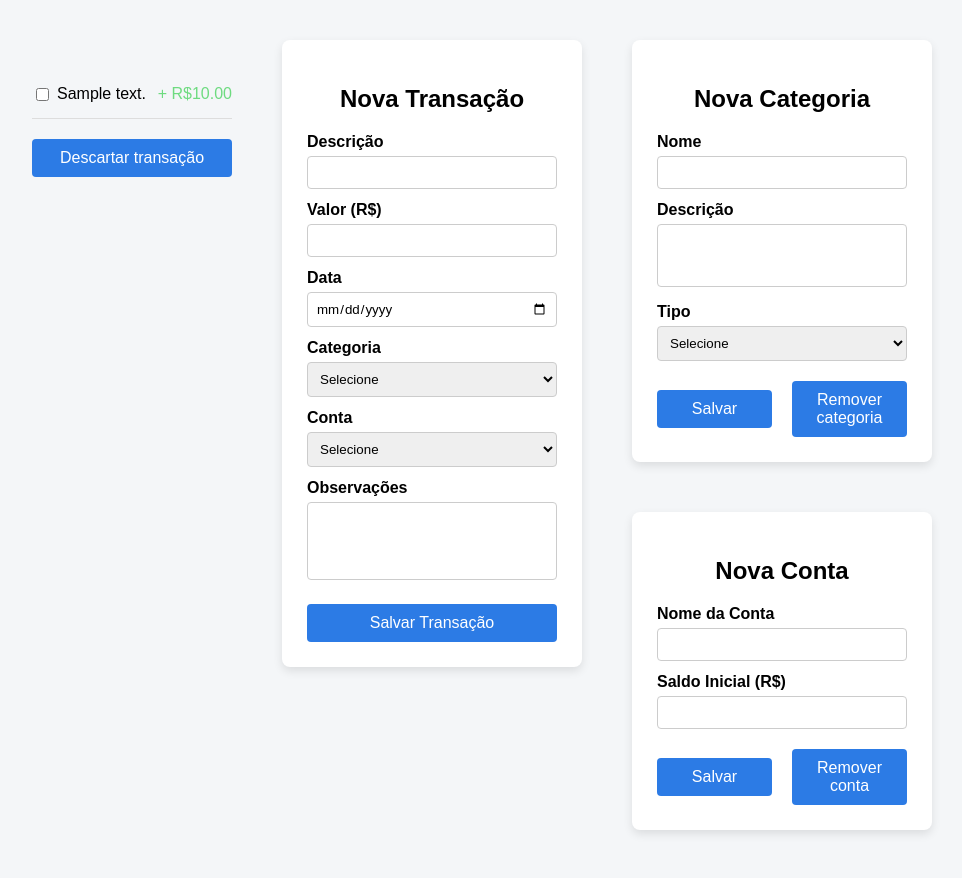
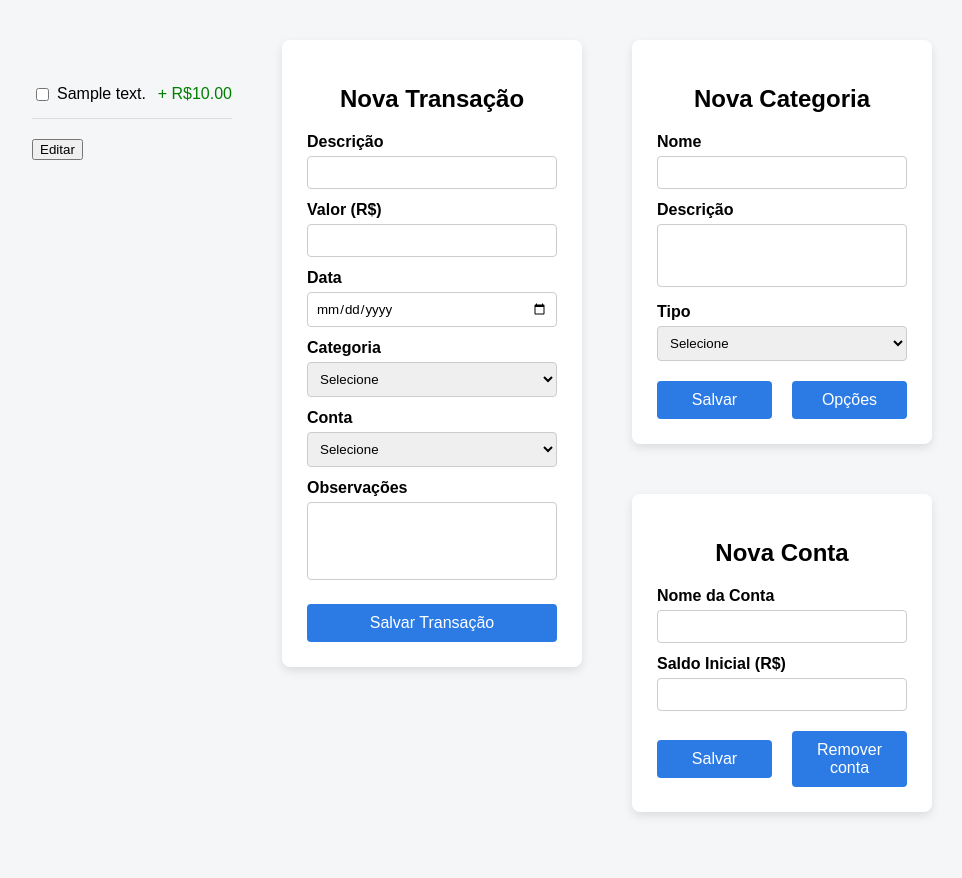
Before and after one commit to Erick22Ribeiro/Controle-financas, a Django app: page / in a window 1280 px wide. Shown: the part 59-937 px from the top of the page, without its empty margins (33-995 px from the left). After the commit the page ends 875 px from the top, so only its background shows below. Run offline with Django 5.2, Linux system fonts and the light colour scheme; tables that the repository leaves empty hold one stand-in row (values such as "Sample post").

Commit message:
Editar categorias

```diff
--- a/core/static/core/css/home.css
+++ b/core/static/core/css/home.css
@@ -78,7 +78,7 @@ section.forms-section{
     margin-top: 20px;
 
 }
-.btns button{
+.form-container button{
     width: 100%;
     padding: 10px;
     background-color: #2c7be5;
--- a/core/static/core/js/home.js
+++ b/core/static/core/js/home.js
@@ -1,6 +1,32 @@
-function abrirModal() {
+function abrirModalOpcs() {
+    document.querySelector('.caixa-opcoes').style.display = 'block';
+}
+
+function fecharOpcs(){
+    document.querySelector('.caixa-opcoes').style.display = 'none';
+}
+
+function abrirModalExcluir() {
+    document.querySelector('.caixa-opcoes').style.display = 'none';
     document.querySelector('.caixa-excluir').style.display = 'block';
+
 }
+function fecharExcluir(){
+    document.querySelector('.caixa-excluir').style.display = 'none';
+    document.querySelector('.caixa-opcoes').style.display = 'block';
+}
+
+function abrirModalEditar() {
+    document.querySelector('.caixa-opcoes').style.display = 'none';
+    document.querySelector('.caixa-editar').style.display = 'block';
+}
+
+function fecharEdit(){
+    document.querySelector('.caixa-editar').style.display = 'none';
+    document.querySelector('.caixa-opcoes').style.display = 'block';
+}
+
+
 
 function fecharModal() {
     document.querySelector('.caixa-excluir').style.display = 'none';
@@ -13,3 +39,21 @@ function abrirModalConta() {
 function fecharModalConta() {
     document.querySelector('.caixa-excluir-conta').style.display = 'none';
 }
+
+
+
+function editarCategoria(id) {
+    const container = document.getElementById(`cat-${id}`);
+
+    console.log('foi')
+
+    container.querySelector('.view-mode').style.display = 'none';
+    container.querySelector('.edit-mode').style.display = 'flex';
+}
+
+function cancelarEdicao(id) {
+    const container = document.getElementById(`cat-${id}`);
+
+    container.querySelector('.edit-mode').style.display = 'none';
+    container.querySelector('.view-mode').style.display = 'flex';
+}
--- a/core/templates/core/home.html
+++ b/core/templates/core/home.html
@@ -6,6 +6,9 @@
     <meta charset="UTF-8">
     <meta name="viewport" content="width=device-width, initial-scale=1.0">
     <link rel="stylesheet" href="{% static 'core/css/home.css'%}">
+
+    <link rel="stylesheet" href="https://cdn.jsdelivr.net/npm/bootstrap-icons@1.13.1/font/bootstrap-icons.min.css">
+
     <title>Document</title>
 </head>
 
@@ -35,22 +38,24 @@
 
                 <div class="info-tran">
                     <div class="info-tran-1">
-                                <input type="checkbox" name="ids_para_deletar_tran" value="{{ transacao.id }}" id="tran{{ transacao.id }}">
+                        <input type="checkbox" name="ids_para_deletar_tran" value="{{ transacao.id }}"
+                            id="tran{{ transacao.id }}">
                         <label for="tran{{ transacao.id }}">{{ transacao.descricao }}</label>
                     </div>
 
-                             <p style="color: rgb(110, 219, 128);">+ R${{ transacao.valor }}</p>
+                    <p style="color: green">+ R${{ transacao.valor }}</p>
                 </div>
 
                 {% else %}
 
                 <div class="info-tran">
                     <div class="info-tran-1">
-                                <input type="checkbox" name="ids_para_deletar_tran" value="{{ transacao.id }}" id="tran{{ transacao.id }}">
+                        <input type="checkbox" name="ids_para_deletar_tran" value="{{ transacao.id }}"
+                            id="tran{{ transacao.id }}">
                         <label for="tran{{ transacao.id }}">{{ transacao.descricao }}</label>
                     </div>
 
-                            <p style="color: rgb(219, 110, 110);">- R${{ transacao.valor }}</p>
+                    <p style="color: rgb(185, 0, 0);">- R${{ transacao.valor }}</p>
                 </div>
 
                 {% endif %}
@@ -58,7 +63,7 @@
                 {% endfor %}
 
                 <div class="btns">
-                    <button type="submit">Descartar transação</button>
+                    <button type="submit">Editar</button>
                 </div>
 
                 {% else %}
@@ -157,34 +162,110 @@
 
                         <div class="btns">
                             <button type="submit">Salvar</button>
-                            <button type="button" onclick="abrirModal()">Remover categoria</button>
+                            <button type="button" onclick="abrirModalOpcs()">Opções</button>
                         </div>
 
                     </form>
 
+                    <!-- DIV OPÇÕES -->
+                    <div class="caixa-opcoes">
+                        <div class="btns-opcoes">
+                            <button class="btn-editar" type="button" onclick="abrirModalEditar()">Editar</button>
+                            <button class="btn-excluir" type="button" onclick="abrirModalExcluir()">Excluir</button>
+                            <button class="btn-voltar" type="button" onclick="fecharOpcs()">Voltar</button>
+                        </div>
+                    </div>
+
+                    <!-- DIV EDIÇÃO -->
+                    {% if categorias %}
+                    <div class="caixa-editar">
+                        <h3>Selecione para edição</h3>
+
+                        {% for categoria in categorias %}
+                        <div class="opcs-categorias" id="cat-{{ categoria.id }}">
+
+                            <!-- VISUAL -->
+                            <div class="view-mode">
+                                <span>{{ categoria.nome }} ({{ categoria.tipo }})</span>
+
+                                <span class="icone editar" onclick="editarCategoria('{{ categoria.id }}')">
+                                    <i class="bi bi-pencil"></i>
+                                </span>
+                            </div>
+
+                            <!-- FORM DE EDIÇÃO -->
+                            <form method="post" class="edit-mode" style="display:none;">
+                                {% csrf_token %}
+                                <input type="hidden" name="tipo_form" value="editar_categoria">
+                                <input type="hidden" name="categoria_id" value="{{ categoria.id }}">
+
+                                <input type="text" name="novo_nome" value="{{ categoria.nome }}" required>
+
+                                <select name="novo_tipo" required>
+                                    <option value="receita" {% if categoria.tipo == "receita" %}selected{% endif %}>
+                                        Receita
+                                    </option>
+                                    <option value="despesa" {% if categoria.tipo == "despesa" %}selected{% endif %}>
+                                        Despesa
+                                    </option>
+                                </select>
+
+                                <div class="btns-edit">
+                                    <button type="submit">Salvar</button>
+                                    <button type="button" onclick="cancelarEdicao('{{ categoria.id }}')">
+                                    Cancelar
+                                    </button>
+                                </div>
+
+                            </form>
+
+                        </div>
+                        {% endfor %}
+                    </div>
+
+
+                    {% else %}
+                    <div class="caixa-editar">
+                        <h3>Não há categorias para editar</h3>
+
+                        <button class="btn-editar-cancelar" type="button" onclick="fecharExcluir()">Cancelar</button>
+                    </div>
+
+                    {% endif %}
+
                     {% if categorias %}
 
                     <div class="caixa-excluir">
-                        <h3>Selecione categorias para excluir</h3>
+                        <h3>Selecione para excluir</h3>
 
                         <form method="post" action="">
                             {% csrf_token %}
                             <input type="hidden" name="tipo_form" value="deletar_categorias">
 
+                            <div class="lista-categorias" id="listaCategorias">
                                 {% for categoria in categorias %}
                                 <div class="opcs-categorias">
-                                <label for="cat{{ categoria.id }}">{{ categoria.nome }}</label>
-                                <input type="checkbox" name="ids_para_deletar" value="{{ categoria.id }}"
-                                    id="cat{{ categoria.id }}">
+
+                                    <label for="cat{{ categoria.id }}">
+                                        {{ categoria.nome }} ({{ categoria.tipo }})
+                                    </label>
+
+                                    <input type="checkbox" class="checkbox-excluir" name="ids_para_deletar"
+                                        value="{{ categoria.id }}" id="cat{{ categoria.id }}">
+
                                 </div>
                                 {% endfor %}
-
-                            <div class="btns-excluir">
-                                <button type="button" onclick="fecharModal()">Cancelar</button>
-                                <button type="submit">Deletar Selecionados</button>
                             </div>
 
+                            <div class="btns-opcoes">
+                                <button class="btn-deletar" type="submit">Deletar</button>
+                                <button class="btn-excluir-cancelar" type="button"
+                                    onclick="fecharExcluir()">Cancelar</button>
+                            </div>
+
+
                         </form>
+
                     </div>
 
                     {% else %}
@@ -192,7 +273,7 @@
                     <div class="caixa-excluir">
                         <h3>Não há categorias para excluir</h3>
 
-                        <button type="button" onclick="fecharModal()">Voltar</button>
+                        <button class="btn-excluir-cancelar" type="button" onclick="fecharExcluir()">Cancelar</button>
                     </div>
 
                     {% endif %}
@@ -275,6 +356,7 @@
 
     </section>
 
+
 </body>
 
 <script src="{% static 'core/js/home.js' %}" defer></script>
--- a/core/views.py
+++ b/core/views.py
@@ -140,8 +140,6 @@ def dados(request):
     total_despesas = df[df['tipo'] == 'despesa']['valor'].sum()
 
     #Receita x despesa / g_1
-
-
     df['mes'] = df['data'].dt.to_period('M').astype(str) #Criação da coluna mes
 
 
@@ -151,13 +149,15 @@ def dados(request):
         .reset_index() #precisa
     )
 
-    print(resumo_mensal)
-
 
     #Despesas por categoria / g_2
     despesas = df[df['tipo'] == 'despesa']
     gastos_categoria = despesas.groupby('categoria')['valor'].sum().reset_index()
 
+
+    #Categorias mais caras / g_3
+    receitas = df[df['tipo'] == 'receita']
+    ganhos_categoria = receitas.groupby('categoria')['valor'].sum().reset_index()
 
 
     #Exibição
@@ -186,15 +186,26 @@ def dados(request):
         hole = 0.3  # Donut chart
     )
 
+    #Gráfico Gnahos por categoria / g_3
+    g_3 = px.pie(
+        ganhos_categoria,
+        values = 'valor',
+        names = 'categoria',
+        title = 'Receita por categoria',
+        hole = 0.3
+    )
+
 
     g_1_html = plot(g_1, output_type='div', include_plotlyjs='cdn')
     g_2_html = plot(g_2, output_type='div', include_plotlyjs='cdn')
+    g_3_html = plot(g_3, output_type='div', include_plotlyjs='cdn')
 
     context = {
         'total_receitas': total_receitas,
         'total_despesas': total_despesas,
         'g_1': g_1_html,
         'g_2': g_2_html,
+        'g_3': g_3_html
     }
 
     return render(request, 'core/dados.html', context)
```
Also changed, not shown: other parts of core/static/core/css/home.css (+77 -12 lines), core/static/core/css/dados.css (+16 -3 lines), core/templates/core/dados.html (+6 -2 lines). Lines whose indentation alone changed are shown as unchanged.
